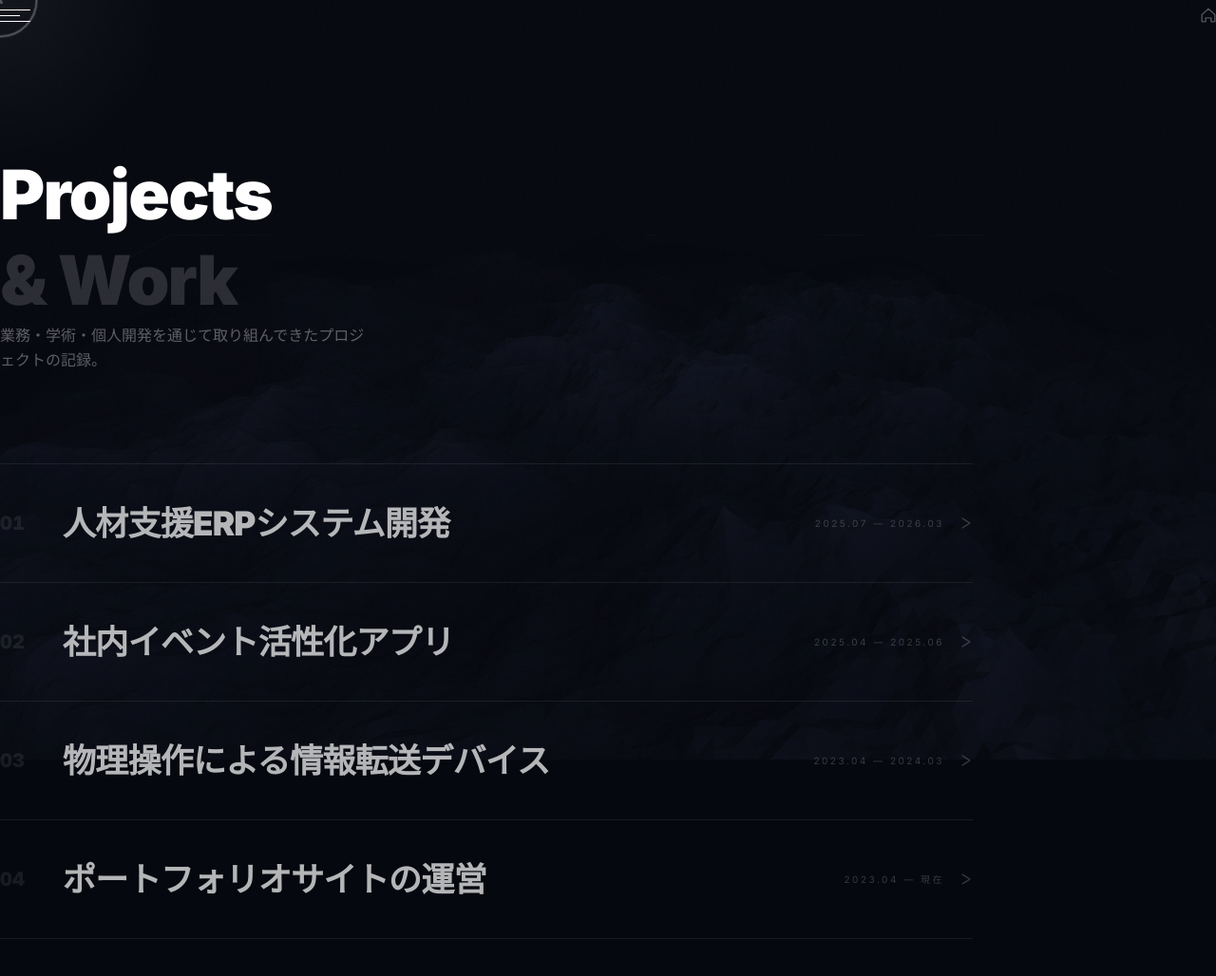
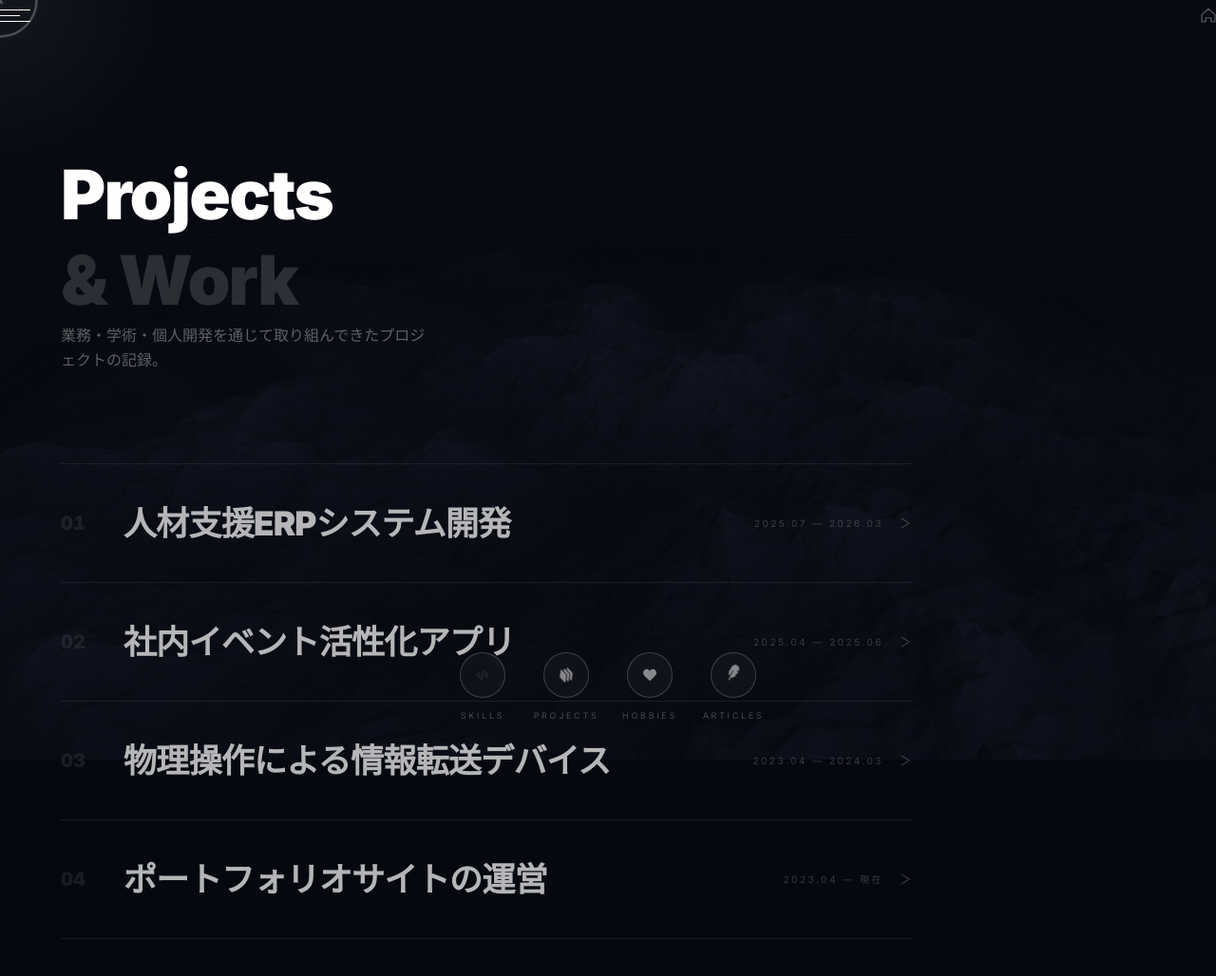
Before and after one commit to lud7n/portfolio, a Next.js app: page /portfolio/projects in a window 1280 px wide. Shown: the top 1028 px of the page at 95% size. Built offline with nearby package versions, Linux system fonts and the light colour scheme.

Commit message:
fix: 全ページの余白をインラインスタイルに統一・ScrollCTAを全ページ表示

```diff
--- a/src/app/articles/[id]/page.tsx
+++ b/src/app/articles/[id]/page.tsx
@@ -23,7 +23,7 @@ export default async function ArticlePage({ params }: { params: Promise<{ id: st
 
   return (
     <main className="min-h-screen w-full" style={{ paddingTop: "10rem", paddingBottom: "8rem" }}>
-      <div className="max-w-3xl mx-auto px-8 md:px-20">
+      <div className="max-w-3xl mx-auto" style={{ paddingLeft: "clamp(2rem, 5vw, 5rem)", paddingRight: "clamp(2rem, 5vw, 5rem)" }}>
 
         {/* Back */}
         <Link
--- a/src/app/articles/page.tsx
+++ b/src/app/articles/page.tsx
@@ -9,7 +9,7 @@ export default async function ArticlesPage() {
 
   return (
     <main className="min-h-screen w-full" style={{ paddingTop: "10rem", paddingBottom: "18rem" }}>
-      <div className="max-w-5xl mx-auto px-8 md:px-20">
+      <div className="max-w-5xl mx-auto" style={{ paddingLeft: "clamp(2rem, 5vw, 5rem)", paddingRight: "clamp(2rem, 5vw, 5rem)" }}>
 
         <ArticlesHeader count={articles.length} />
 
--- a/src/app/layout.tsx
+++ b/src/app/layout.tsx
@@ -5,6 +5,7 @@ import SmoothScrollProvider from "@/components/SmoothScrollProvider";
 import CustomCursor from "@/components/CustomCursor";
 import Navigation from "@/components/Navigation";
 import Footer from "@/components/Footer";
+import ScrollCTA from "@/components/ScrollCTA";
 
 const inter = Inter({
   subsets: ["latin"],
@@ -30,6 +31,7 @@ export default function RootLayout({
             <Navigation />
             {children}
             <Footer />
+            <ScrollCTA />
           </div>
         </SmoothScrollProvider>
       </body>
--- a/src/app/page.tsx
+++ b/src/app/page.tsx
@@ -9,7 +9,6 @@ import Certifications from "@/components/Certifications";
 import Theme from "@/components/Theme";
 import MarqueeStrip from "@/components/MarqueeStrip";
 import LoadingScreen from "@/components/LoadingScreen";
-import ScrollCTA from "@/components/ScrollCTA";
 import AuroraBackground from "@/components/AuroraBackground";
 import WarpBackground from "@/components/WarpBackground";
 
@@ -88,7 +87,6 @@ export default function Home() {
       <MarqueeStrip />
       <Theme />
     </div>
-    <ScrollCTA />
-    </>
+</>
   );
 }
--- a/src/app/projects/page.tsx
+++ b/src/app/projects/page.tsx
@@ -342,8 +342,8 @@ export default function Projects() {
       />
 
       <div className="relative z-10">
-        <div ref={heroRef} className="max-w-5xl mx-auto px-8 md:px-20"
-          style={{ paddingTop: "10rem", paddingBottom: "6rem" }}>
+        <div ref={heroRef} className="max-w-5xl mx-auto"
+          style={{ paddingTop: "10rem", paddingBottom: "6rem", paddingLeft: "clamp(2rem, 5vw, 5rem)", paddingRight: "clamp(2rem, 5vw, 5rem)" }}>
           <h1 className="proj-heading text-5xl md:text-7xl font-black leading-tight tracking-tight mb-6">
             Projects
             <br />
@@ -354,8 +354,8 @@ export default function Projects() {
           </p>
         </div>
 
-        <section ref={listRef} className="max-w-5xl mx-auto px-8 md:px-20"
-          style={{ paddingBottom: "12rem" }}>
+        <section ref={listRef} className="max-w-5xl mx-auto"
+          style={{ paddingBottom: "12rem", paddingLeft: "clamp(2rem, 5vw, 5rem)", paddingRight: "clamp(2rem, 5vw, 5rem)" }}>
           <div className="border-t border-white/[0.08]">
             {projects.map((project, i) => (
               <ProjectRow
--- a/src/app/skills/page.tsx
+++ b/src/app/skills/page.tsx
@@ -466,7 +466,7 @@ export default function Skills() {
       <div className="relative z-10">
 
       {/* ── Hero ── */}
-      <div ref={heroRef} className="max-w-5xl mx-auto px-8 md:px-20" style={{ paddingTop: "10rem", paddingBottom: "8rem" }}>
+      <div ref={heroRef} className="max-w-5xl mx-auto" style={{ paddingTop: "10rem", paddingBottom: "8rem", paddingLeft: "clamp(2rem, 5vw, 5rem)", paddingRight: "clamp(2rem, 5vw, 5rem)" }}>
         <h1 className="skills-heading text-5xl md:text-7xl font-black leading-tight tracking-tight mb-6">
           What I
           <br />
@@ -479,7 +479,7 @@ export default function Skills() {
       </div>
 
       {/* ── What I Do ── */}
-      <section ref={whatRef} className="max-w-5xl mx-auto px-8 md:px-20" style={{ paddingBottom: "10rem" }}>
+      <section ref={whatRef} className="max-w-5xl mx-auto" style={{ paddingBottom: "10rem", paddingLeft: "clamp(2rem, 5vw, 5rem)", paddingRight: "clamp(2rem, 5vw, 5rem)" }}>
         <div className="border-t border-white/[0.08]">
           {whatIDo.map((item, i) => (
             <WhatIDoItem
@@ -495,7 +495,7 @@ export default function Skills() {
       </section>
 
       {/* ── Tech Stack ── */}
-      <section ref={stackRef} className="max-w-5xl mx-auto px-8 md:px-20" style={{ paddingBottom: "10rem" }}>
+      <section ref={stackRef} className="max-w-5xl mx-auto" style={{ paddingBottom: "10rem", paddingLeft: "clamp(2rem, 5vw, 5rem)", paddingRight: "clamp(2rem, 5vw, 5rem)" }}>
         <h2 className="stack-heading text-4xl md:text-6xl font-black leading-tight tracking-tight mb-16">
           Tools &amp;
           <br />
--- a/src/components/About.tsx
+++ b/src/components/About.tsx
@@ -62,7 +62,7 @@ export default function About() {
       className="w-full"
       style={{ paddingTop: "14rem", paddingBottom: "8rem" }}
     >
-      <div className="max-w-5xl mx-auto px-8 md:px-20">
+      <div className="max-w-5xl mx-auto" style={{ paddingLeft: "clamp(2rem, 5vw, 5rem)", paddingRight: "clamp(2rem, 5vw, 5rem)" }}>
         <span className="about-tag inline-block text-[10px] tracking-[0.35em] uppercase text-white/40 border border-white/15 px-3 py-1.5 rounded-full mb-8">
           About Me
         </span>
--- a/src/components/Certifications.tsx
+++ b/src/components/Certifications.tsx
@@ -96,7 +96,7 @@ export default function Certifications() {
       className="w-full"
       style={{ paddingTop: "14rem", paddingBottom: "8rem" }}
     >
-      <div className="max-w-5xl mx-auto px-8 md:px-20">
+      <div className="max-w-5xl mx-auto" style={{ paddingLeft: "clamp(2rem, 5vw, 5rem)", paddingRight: "clamp(2rem, 5vw, 5rem)" }}>
         <span className="cert-tag inline-block text-[10px] tracking-[0.35em] uppercase text-white/40 border border-white/15 px-3 py-1.5 rounded-full mb-8">
           Certifications
         </span>
--- a/src/components/Hero.tsx
+++ b/src/components/Hero.tsx
@@ -135,7 +135,8 @@ export default function Hero() {
     <section
       ref={sectionRef}
       id="home"
-      className="relative h-screen w-full overflow-hidden flex flex-col justify-center px-8 md:px-20"
+      className="relative h-screen w-full overflow-hidden flex flex-col justify-center"
+      style={{ paddingLeft: "clamp(2rem, 5vw, 5rem)", paddingRight: "clamp(2rem, 5vw, 5rem)" }}
     >
       {/* パーティクル */}
       <ParticleField />
--- a/src/components/Theme.tsx
+++ b/src/components/Theme.tsx
@@ -80,7 +80,7 @@ export default function Theme() {
       className="w-full"
       style={{ paddingTop: "14rem", paddingBottom: "8rem" }}
     >
-      <div className="max-w-5xl mx-auto px-8 md:px-20">
+      <div className="max-w-5xl mx-auto" style={{ paddingLeft: "clamp(2rem, 5vw, 5rem)", paddingRight: "clamp(2rem, 5vw, 5rem)" }}>
         {/* ヘッダー行 */}
         <div className="flex items-baseline justify-between mb-20">
           <span className="theme-tag inline-block text-[10px] tracking-[0.35em] uppercase text-white/40 border border-white/15 px-3 py-1.5 rounded-full">
```
